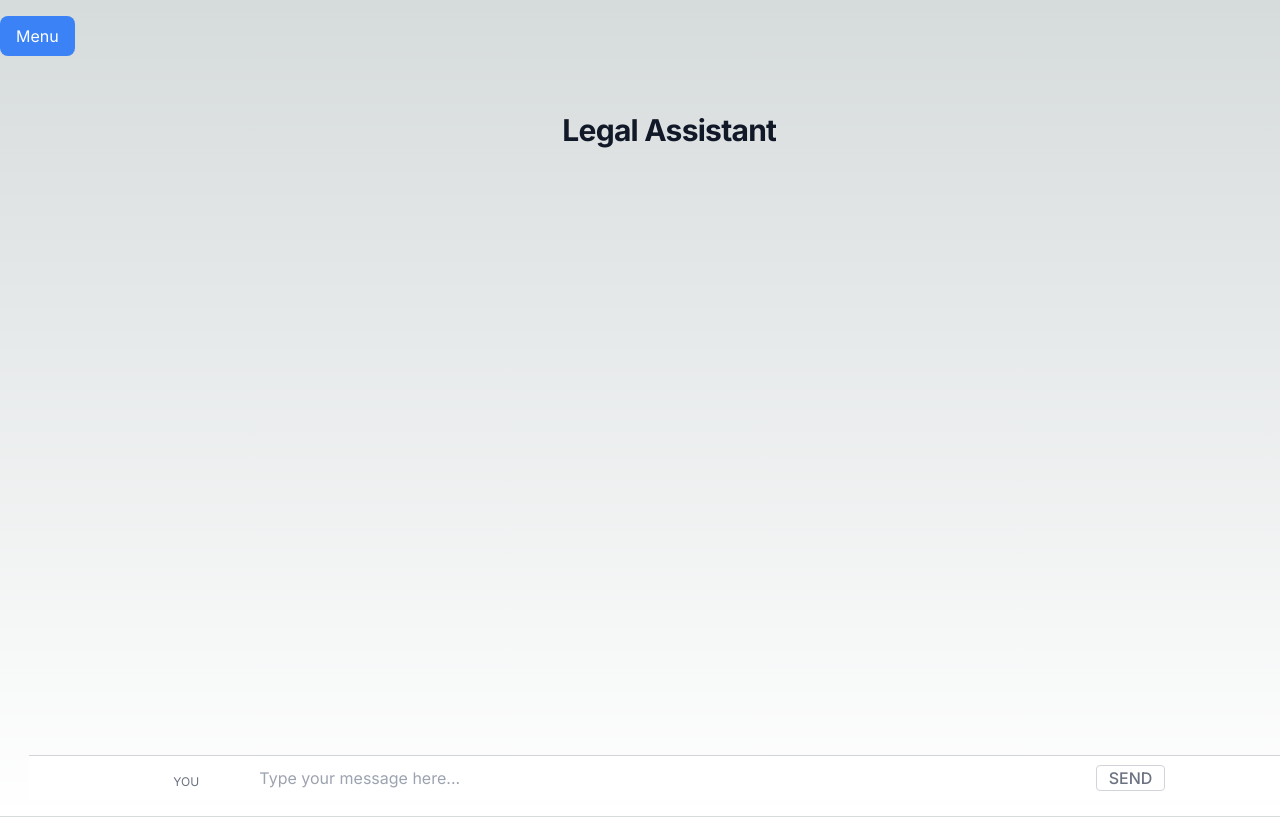
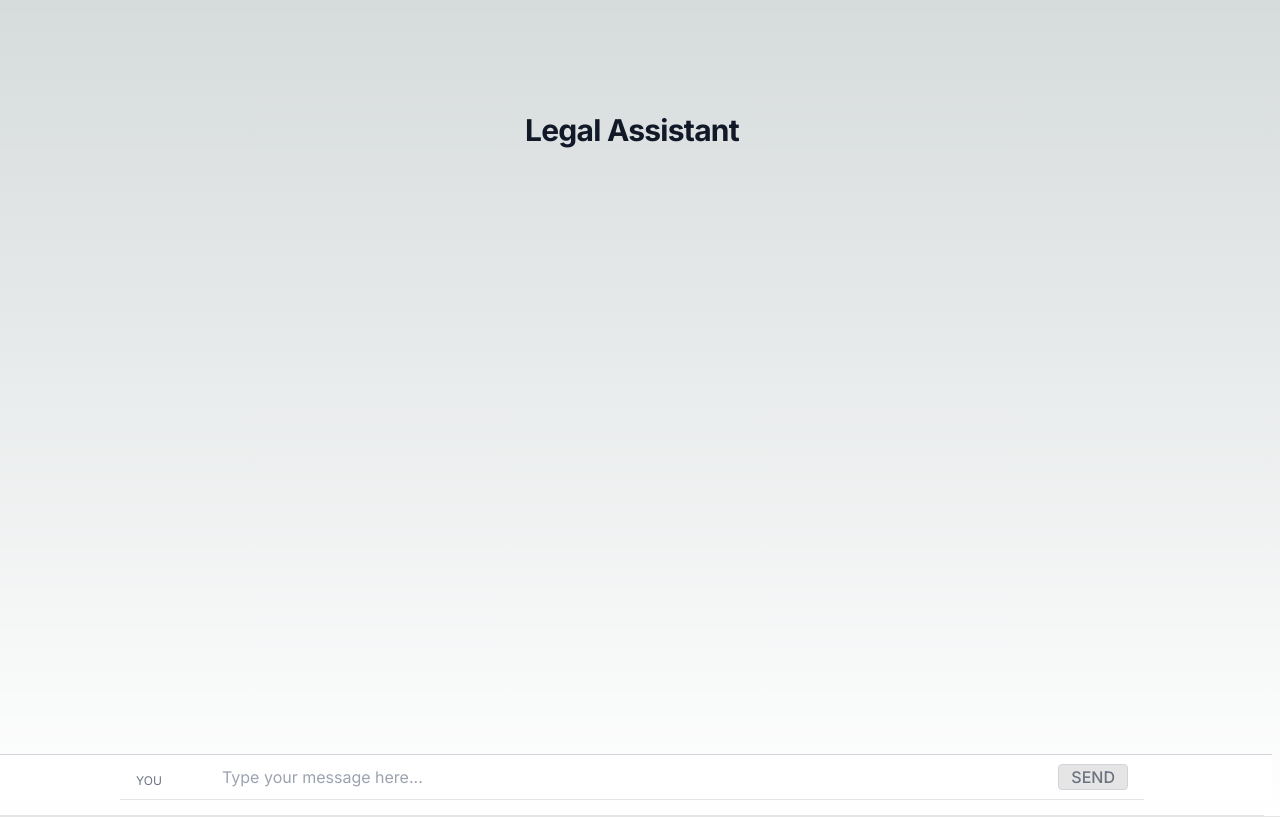
Before and after one commit to ayushkoli772/Mini-Project, a Next.js app: page / in a window 1280 px wide. Built offline with nearby package versions, Linux system fonts and the light colour scheme.

Commit message:
transform-to-only-frontend

```diff
--- a/package.json
+++ b/package.json
@@ -10,9 +10,10 @@
   },
   "dependencies": {
     "humanloop": "^0.5.0-alpha.28",
-    "next": "14.0.3",
+    "next": "^14.0.3",
     "react": "^18",
-    "react-dom": "^18"
+    "react-dom": "^18",
+    "react-markdown": "^9.0.1"
   },
   "devDependencies": {
     "@types/node": "^20",
--- a/src/app/api/chat/route.ts
+++ /dev/null
@@ -1,32 +0,0 @@
-import { Humanloop, ChatMessage } from "humanloop";
-
-if (!process.env.HUMANLOOP_API_KEY) {
-  throw Error(
-    "no Humanloop API key provided; add one to your .env.local file with: `HUMANLOOP_API_KEY=..."
-  );
-}
-
-const humanloop = new Humanloop({
-  basePath: "https://api.humanloop.com/v4",
-  apiKey: process.env.HUMANLOOP_API_KEY,
-});
-
-// export async function POST(req: Request): Promise<Response> {
-//   const messages: ChatMessage[] = (await req.json()) as ChatMessage[];
-
-//   const response = await humanloop.chatDeployedStream({
-//     project: "mini-project",
-//     messages,
-//   });
-export async function POST(req: Request): Promise<Response> {
-  const messages: ChatMessage[] = (await req.json()) as ChatMessage[];
-  console.log(messages);
-
-  const response = await humanloop.chatDeployed({
-    project: "mini-project",
-    messages,
-  });
-
-  // return new Response(response.data);
-  return new Response(JSON.stringify(response.data.data[0].output));
-}
--- a/src/app/globals.css
+++ b/src/app/globals.css
@@ -3,19 +3,21 @@
 @tailwind utilities;
 
 :root {
-  --foreground-rgb: 0, 0, 0;
-  --background-start-rgb: 214, 219, 220;
-  --background-end-rgb: 255, 255, 255;
+  --foreground-rgb: 0, 0, 0; /* Default text color for light theme */
+  --background-start-rgb: 214, 219, 220; /* Light theme start background color */
+  --background-end-rgb: 255, 255, 255; /* Light theme end background color */
 }
 
-@media (prefers-color-scheme: dark) {
+/* Dark theme variables */
+/* @media (prefers-color-scheme: dark) {
   :root {
-    --foreground-rgb: 255, 255, 255;
-    --background-start-rgb: 0, 0, 0;
-    --background-end-rgb: 0, 0, 0;
-  }
-}
+    --foreground-rgb: 255, 255, 255; Text color for dark theme */
+    /* --background-start-rgb: 0, 0, 0; Dark theme start background color */
+    /* --background-end-rgb: 0, 0, 0; Dark theme end background color */
+  /* } */
+/* } */
 
+/* Apply the foreground color and gradient background */
 body {
   color: rgb(var(--foreground-rgb));
   background: linear-gradient(
@@ -25,3 +27,30 @@ body {
     )
     rgb(var(--background-start-rgb));
 }
+
+/* Add styles for other elements using the same color variables */
+h1, h2, h3, h4, h5, h6 {
+  color: rgb(var(--foreground-rgb)); /* Ensure headings use the foreground color */
+}
+
+input,
+textarea,
+button {
+  color: rgb(var(--foreground-rgb)); /* Set input text color */
+  background-color: rgba(var(--foreground-rgb), 0.1); /* Light background for inputs */
+  border: 1px solid rgba(var(--foreground-rgb), 0.2); /* Light border */
+  border-radius: 0.25rem; /* Consistent border radius */
+}
+
+/* Add styles for the chat message rows */
+.flex {
+  border-bottom: 1px solid rgba(var(--foreground-rgb), 0.1); /* Message row border */
+}
+
+.pl-4 {
+  padding-left: 1rem; /* Consistent padding for message content */
+}
+
+.whitespace-pre-line {
+  white-space: pre-line; /* Preserve line breaks */
+}
--- a/src/app/page.tsx
+++ b/src/app/page.tsx
@@ -3,68 +3,10 @@
 import { ChatMessage } from "humanloop";
 import * as React from "react";
 import Link from 'next/link';
+import ReactMarkdown from "react-markdown";
 
 const { useState } = React;
 
-// export default function Home() {
-//   const [messages, setMessages] = useState<ChatMessage[]>([]);
-//   const [inputValue, setInputValue] = useState("");
-
-//   const onSend = async () => {
-//     const userMessage: ChatMessage = {
-//       role: "user",
-//       content: inputValue,
-//     };
-
-//     setInputValue("");
-
-//     const newMessages: ChatMessage[] = [
-//       ...messages,
-//       userMessage,
-//       { role: "assistant", content: "" },
-//     ];
-
-//     setMessages(newMessages);
-
-//     const response = await fetch("/api/chat", {
-//       method: "POST",
-//       headers: {
-//         "Content-Type": "application/json",
-//       },
-//       body: JSON.stringify(newMessages),
-//     });
-
-//     if (!response.body) throw Error();
-
-//     const decoder = new TextDecoder();
-//     const reader = response.body.getReader();
-//     let done = false;
-//     while (!done) {
-//       const chunk = await reader.read();
-//       const value = chunk.value;
-//       done = chunk.done;
-//       const val = decoder.decode(value);
-//       const json_chunks = val
-//         .split("}{")
-//         .map(
-//           (s) =>
-//             (s.startsWith("{") ? "" : "{") + s + (s.endsWith("}") ? "" : "}")
-//         );
-//       const tokens = json_chunks.map((s) => JSON.parse(s).output).join("");
-
-//       setMessages((messages) => {
-//         const updatedLastMessage = messages.slice(-1)[0];
-
-//         return [
-//           ...messages.slice(0, -1),
-//           {
-//             ...updatedLastMessage,
-//             content: updatedLastMessage.content + tokens,
-//           },
-//         ];
-//       });
-//     }
-//   };
 export default function Home() {
   const [messages, setMessages] = useState<ChatMessage[]>([]);
   const [inputValue, setInputValue] = useState("");
@@ -81,19 +23,17 @@ export default function Home() {
 
     setMessages(newMessages);
 
-    //Replace
-    // setMessages(newMessages);
+    const content = newMessages[newMessages.length - 1].content;
 
-    const response = await fetch("/api/chat", {
+    const response = await fetch("http://localhost:8080/chat", {
       method: "POST",
       headers: {
-        "Content-Type": "application/json",
+        "Content-Type": "text/plain",
       },
-      body: JSON.stringify(newMessages),
+      body: content,
     });
 
-    const res = await response.json();
-    // END REPLACE ME
+    const res = await response.text();
 
     const assistantMessage: ChatMessage = {
       role: "assistant",
@@ -108,48 +48,10 @@ export default function Home() {
       onSend();
     }
   };
-  const Menu = () => {
-    const [isOpen, setIsOpen] = useState(false);
-
-    const toggleMenu = () => {
-      setIsOpen(!isOpen);
-    };
-
-    return (
-      <div className="relative ml-auto">
-        <button
-          onClick={toggleMenu}
-          className="bg-blue-500 text-white py-2 px-4 rounded-lg focus:outline-none relative z-10"
-        >
-          Menu
-        </button>
-        {isOpen && (
-          <div className="absolute left-0 mt-2 w-48 bg-white border border-gray-300 rounded shadow-lg">
-            <ul>
-              {/* Links for Chatbot, Contact Lawyers, and Document Analysis */}
-              <li className="px-4 py-2">
-                <Link href="/">
-                  Chatbot
-                </Link>
-              </li>
-              <li className="px-4 py-2">
-                <Link href="/">
-                  Document Analysis
-                </Link>
-              </li>
-            </ul>
-          </div>
-        )}
-      </div>
-    );
-  };
 
   return (
     <div className="flex justify-end pt-4 pr-4">
       {/* Integration of Menu component */}
-      <div className="flex justify-end">
-        <Menu />
-      </div>
       {/* Main content */}
       <main className="flex flex-col items-center min-h-screen p-8 md:p-24 w-full">
         <h1 className="text-2xl font-bold leading-7 text-gray-900 sm:truncate sm:text-3xl sm:tracking-tight">
@@ -206,7 +108,10 @@ const MessageRow: React.FC<MessageRowProps> = ({ msg }) => {
       <div className="min-w-[80px] uppercase text-xs text-gray-500 leading-tight pt-1">
         {msg.role}
       </div>
-      <div className="pl-4 whitespace-pre-line">{msg.content}</div>
+      <div className="pl-4 whitespace-pre-line">
+        {/* Use ReactMarkdown to render the Markdown content */}
+        <ReactMarkdown>{msg.content}</ReactMarkdown>
+      </div>
     </div>
   );
 };
```
Also changed, not shown: 1 other file (tests, documents, lock files or other folders).
